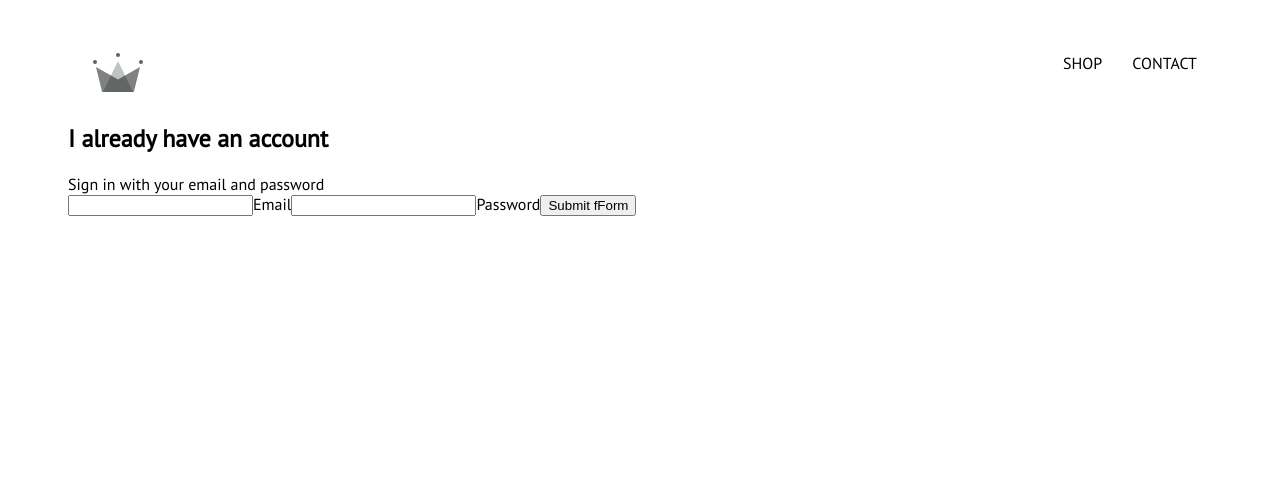
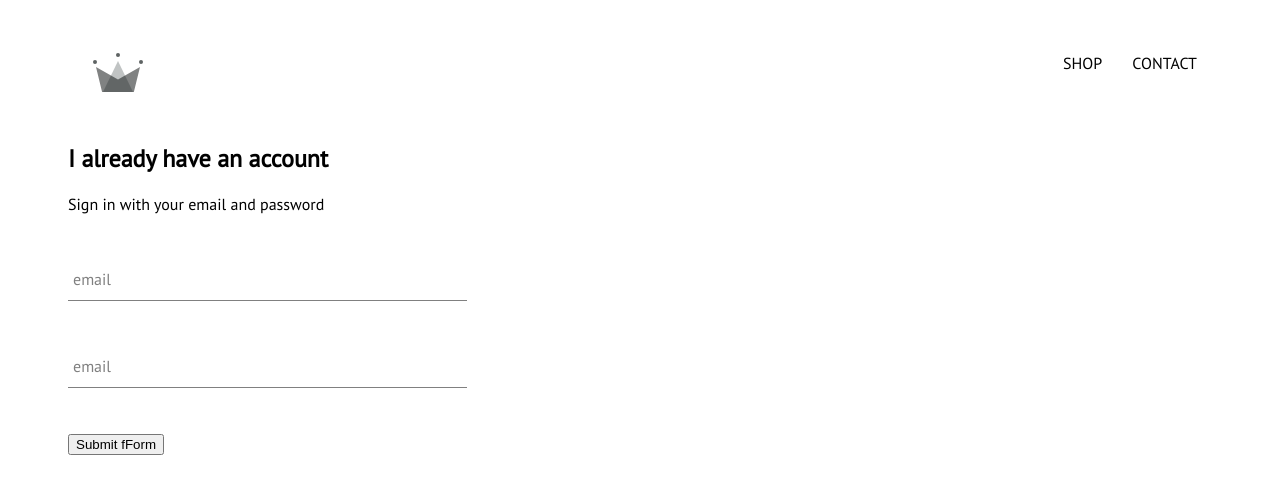
Before and after one commit to Kazunari93/e-commerce, a React (Create React App) app in the folder clothing/: page /signin in a window 1280 px wide. Shown: the top 494 px of the page. Built offline with nearby package versions, Linux system fonts and the light colour scheme.

Commit message:
crated form input component

```diff
--- /dev/null
+++ b/clothing/src/components/form-input/form-input.component.jsx
@@ -0,0 +1,19 @@
+import React from "react";
+import "./form-input.styles.scss";
+
+const FormInput = ({ handleChange, label, ...otherProps }) => (
+  <div className="group">
+    <input className="form-input" onChange={handleChange} {...otherProps} />
+    {label ? (
+      <label
+        className={`${
+          otherProps.value.length ? "shrink" : ""
+        } form-input-label`}
+      >
+        {label}
+      </label>
+    ) : null}
+  </div>
+);
+
+export default FormInput;
--- /dev/null
+++ b/clothing/src/components/form-input/form-input.styles.scss
@@ -0,0 +1,54 @@
+$sub-color: grey;
+$main-color: black;
+
+@mixin shrinkLabel {
+  top: -14px;
+  font-size: 12px;
+  color: $main-color;
+}
+
+.group {
+  position: relative;
+  margin: 45px 0;
+
+  .form-input {
+    background: none;
+    background-color: white;
+    color: $sub-color;
+    font-size: 18px;
+    padding: 10px 10px 10px 5px;
+    display: block;
+    width: 100%;
+    border: none;
+    border-radius: 0;
+    border-bottom: 1px solid $sub-color;
+    margin: 25px 0;
+
+    &:focus {
+      outline: none;
+    }
+
+    &:focus ~ .form-input-label {
+      @include shrinkLabel();
+    }
+  }
+
+  input[type='password'] {
+    letter-spacing: 0.3em;
+  }
+
+  .form-input-label {
+    color: $sub-color;
+    font-size: 16px;
+    font-weight: normal;
+    position: absolute;
+    pointer-events: none;
+    left: 5px;
+    top: 10px;
+    transition: 300ms ease all;
+
+    &.shrink {
+      @include shrinkLabel();
+    }
+  }
+}
--- a/clothing/src/components/sign-in/sign-in.component.jsx
+++ b/clothing/src/components/sign-in/sign-in.component.jsx
@@ -1,4 +1,5 @@
 import React from "react";
+import FormInput from "../form-input/form-input.component";
 import "./sign-in.styles.scss";
 
 class SignIn extends React.Component {
@@ -30,17 +31,22 @@
         <span>Sign in with your email and password</span>
 
         <form onSubmit={this.handleSubmit}>
-          <input name="email" type="email" value={this.state.email} required />
-          <label>Email</label>
-          <input
+          <FormInput
+            name="email"
+            type="email"
+            label="email"
+            value={this.state.email}
+            handleChange={this.handleChange}
+            required
+          />
+          <FormInput
             name="password"
             type="password"
+            label="email"
             value={this.state.password}
-            onChange={this.handleChange}
+            handleChange={this.handleChange}
             required
           />
-          <label>Password</label>
-
           <input type="submit" value="Submit fForm" />
         </form>
       </div>
--- a/clothing/src/components/sign-in/sign-in.styles.scss
+++ b/clothing/src/components/sign-in/sign-in.styles.scss
@@ -0,0 +1,5 @@
+.sign-in {
+  width: 30vw;
+  display: flex;
+  flex-direction: column;
+}
```
Also changed, not shown: 1 other file (tests, documents, lock files or other folders).
